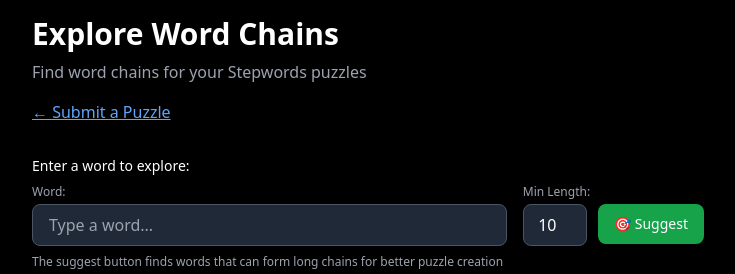
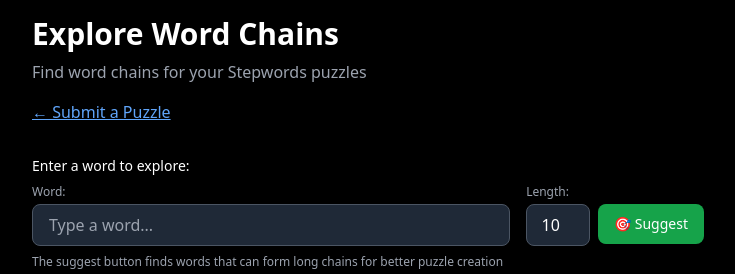
Before and after one commit to benreich4/stepwords, a React (Vite) app: page /explore in a window 1280 px wide. Shown: the top 274 px of the page, without its empty margins (160-895 px from the left). Built offline with nearby package versions, Linux system fonts and the light colour scheme.

Commit message:
Change min length to exact length on explore page

```diff
--- a/src/pages/Explore.jsx
+++ b/src/pages/Explore.jsx
@@ -151,9 +151,9 @@ const Explore = () => {
 
     setSuggesting(true);
 
-    // Filter words by minimum length and shuffle
+    // Filter words by exact length and shuffle
     const candidates = wordList
-      .filter(word => word.length >= minLength)
+      .filter(word => word.length === minLength)
       .sort(() => Math.random() - 0.5); // Shuffle
 
     let bestWord = null;
@@ -179,7 +179,7 @@ const Explore = () => {
       setPath([]);
     } else {
       // If no word with chain >= 5 found, show a message
-      alert(`No words found with chains of length 5+ for minimum length ${minLength}. Tested ${testCount} candidates. Try lowering the minimum length.`);
+      alert(`No words found with chains of length 5+ for length ${minLength}. Tested ${testCount} candidates. Try a different length.`);
     }
 
     setSuggesting(false);
@@ -284,7 +284,7 @@ const Explore = () => {
               </div>
               <div className="flex gap-2">
                 <div>
-                  <label className="block text-xs text-gray-400 mb-1">Min Length:</label>
+                  <label className="block text-xs text-gray-400 mb-1">Length:</label>
                   <input
                     type="number"
                     value={minLength}
```
